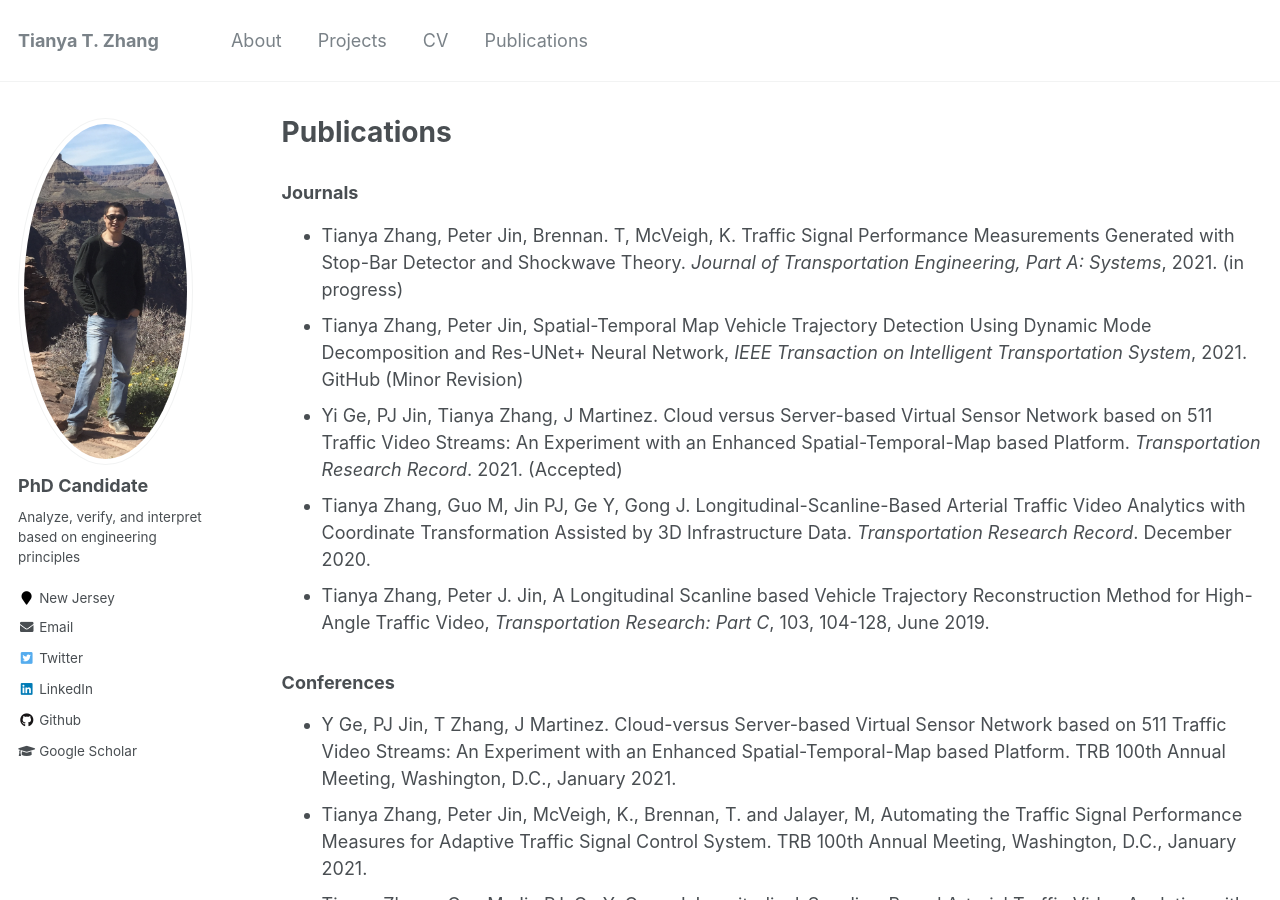
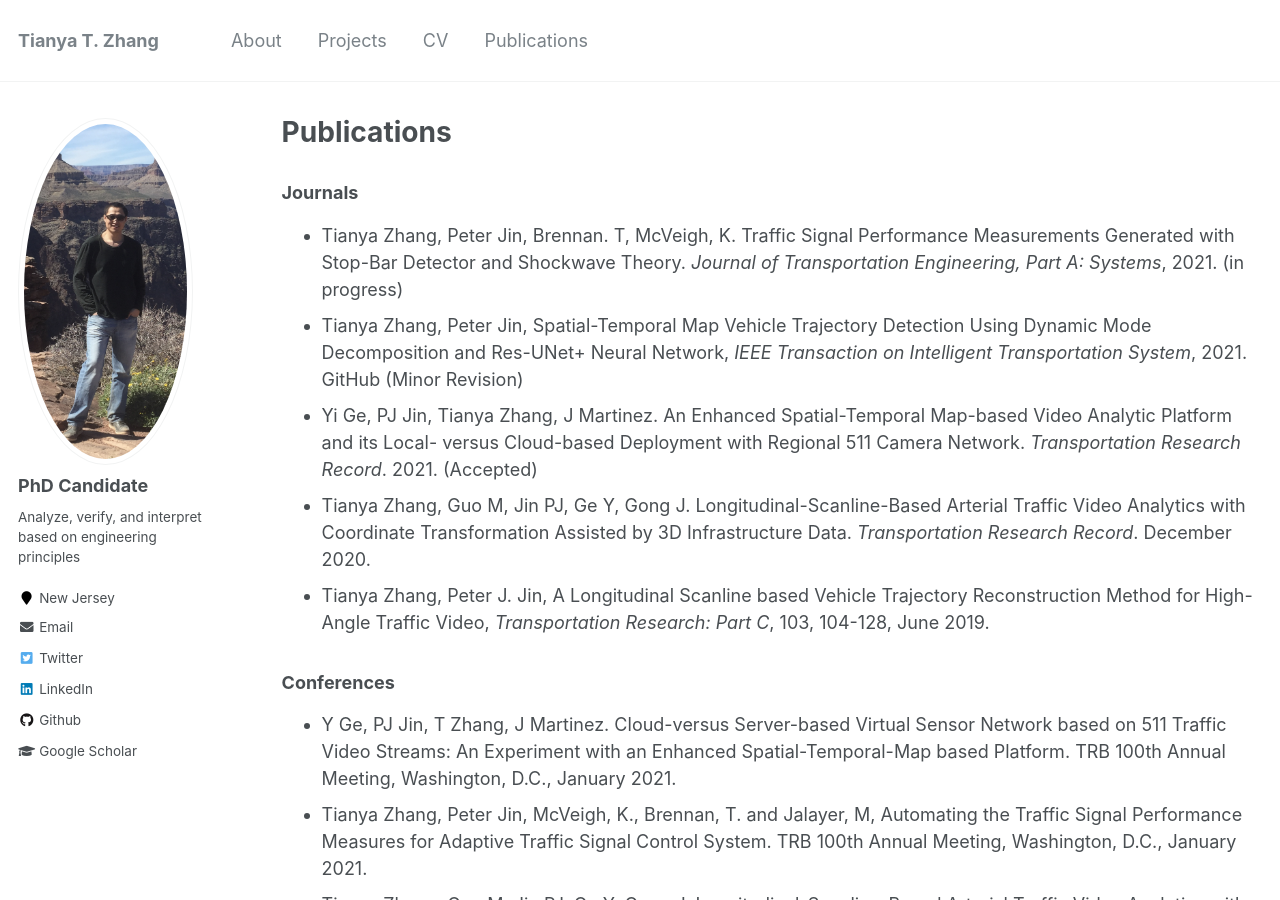
Before and after one commit to TeRyZh/Website, a Jekyll site: the page built from _pages/publications.md, in a window 1280 px wide and 900 px high. Built offline with Jekyll 4.4.1, drawn with Linux system fonts in a browser that asks for light colours.

Commit message:
Update publications.md

```diff
--- a/_pages/publications.md
+++ b/_pages/publications.md
@@ -18,7 +18,7 @@ author_profile: true
 ### Journals
 * Tianya Zhang, Peter Jin, Brennan. T, McVeigh, K. Traffic Signal Performance Measurements Generated with Stop-Bar Detector and Shockwave Theory. *Journal of Transportation Engineering, Part A: Systems*, 2021. (in progress)
 * Tianya Zhang, Peter Jin, Spatial-Temporal Map Vehicle Trajectory Detection Using Dynamic Mode Decomposition and Res-UNet+ Neural Network, *IEEE Transaction on Intelligent Transportation System*, 2021. GitHub (Minor Revision)
-* Yi Ge, PJ Jin, Tianya Zhang, J Martinez. Cloud versus Server-based Virtual Sensor Network based on 511 Traffic Video Streams: An Experiment with an Enhanced Spatial-Temporal-Map based Platform. *Transportation Research Record*. 2021. (Accepted)
+* Yi Ge, PJ Jin, Tianya Zhang, J Martinez. An Enhanced Spatial-Temporal Map-based Video Analytic Platform and its Local- versus Cloud-based Deployment with Regional 511 Camera Network. *Transportation Research Record*. 2021. (Accepted)
 * Tianya Zhang, Guo M, Jin PJ, Ge Y, Gong J. Longitudinal-Scanline-Based Arterial Traffic Video Analytics with Coordinate Transformation Assisted by 3D Infrastructure Data. *Transportation Research Record*. December 2020.
 * Tianya Zhang, Peter J. Jin, A Longitudinal Scanline based Vehicle Trajectory Reconstruction Method for High-Angle Traffic Video, *Transportation Research: Part C*, 103, 104-128, June 2019.
 
```
